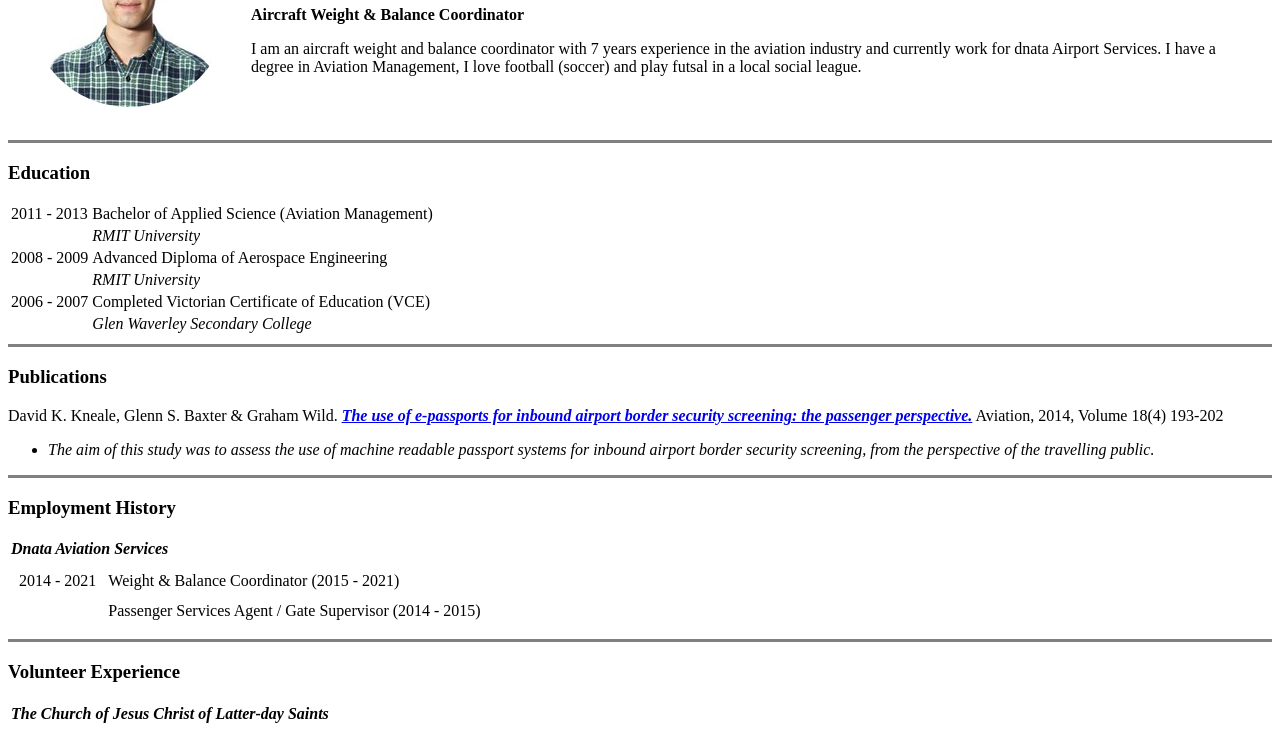
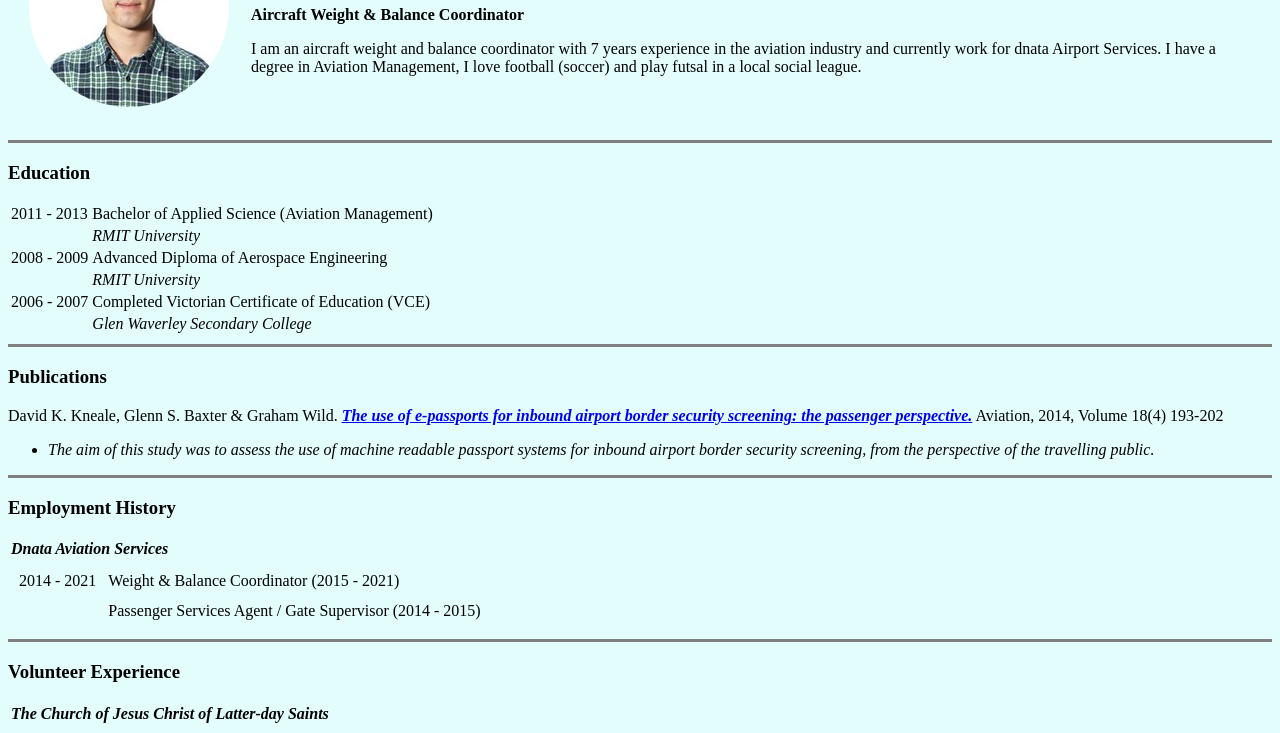
Before and after one commit to DaviK888/cv, a plain HTML site: page index.html in a window 1280 px wide. Shown: the part 122-855 px from the top of the page. Drawn offline with Linux system fonts and the light colour scheme.

Commit message:
Changed Background Colour

```diff
--- a/index.html
+++ b/index.html
@@ -6,7 +6,7 @@
   <title>David Kneale</title>
 </head>
 
-<body>
+<body style="background-color: #e3fdfd">
   <table cellspacing="20">
     <tr>
       <td><img src="David Kneale - Profile Picture.png" alt="David's Profile Picture"></td>
```
